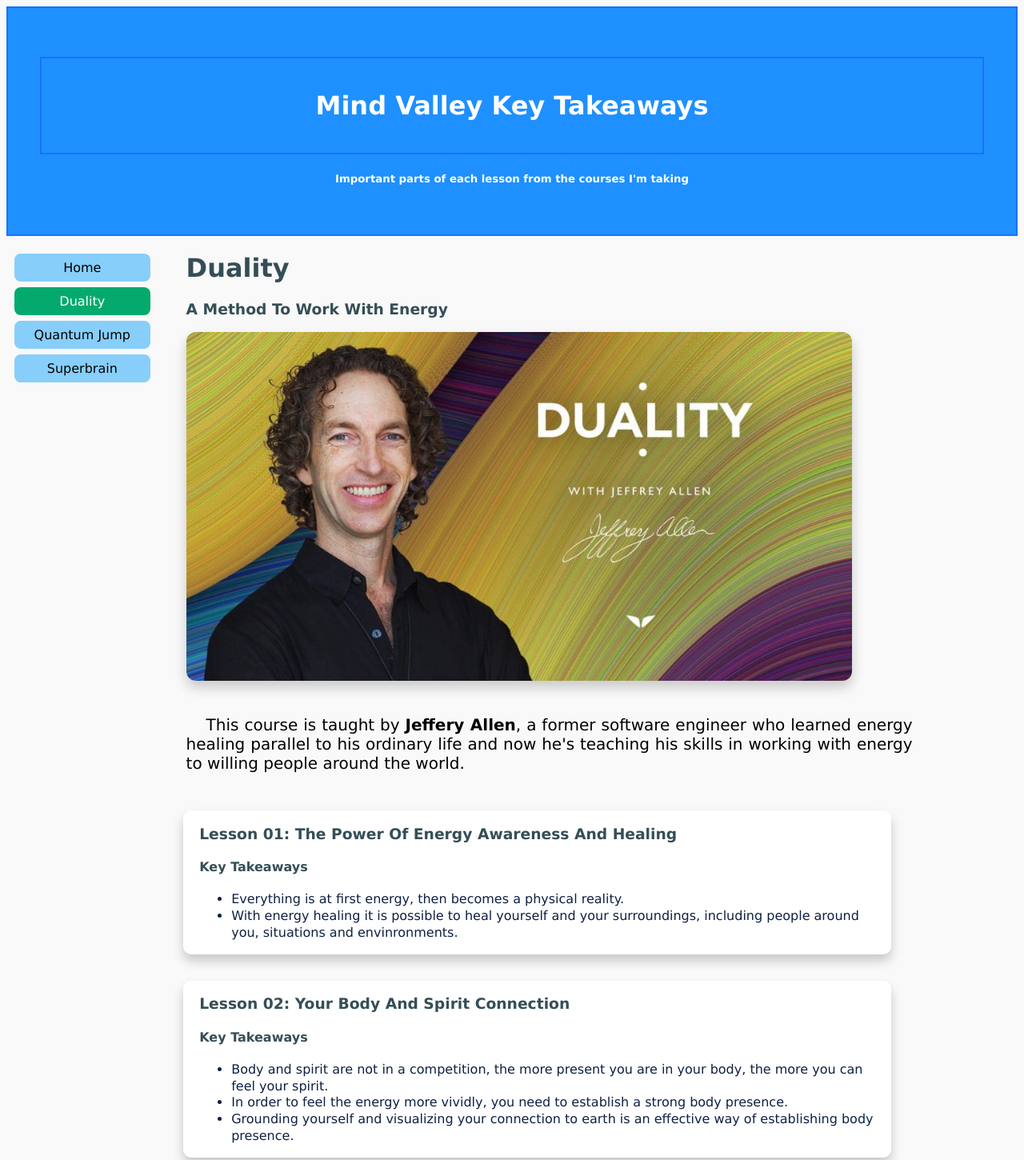
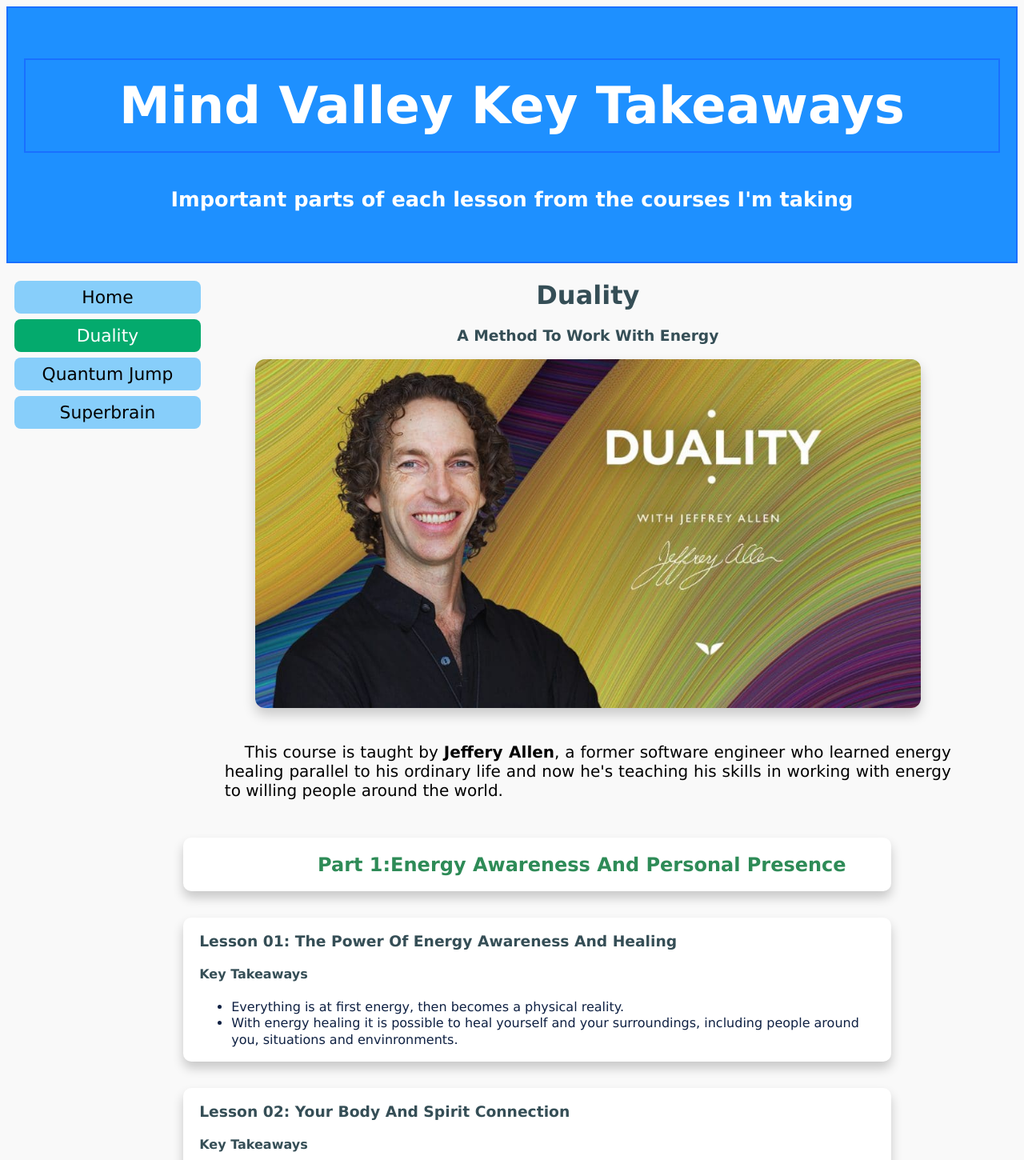
Before and after one commit to Dollarage/Mindvalley-Quests, a plain HTML site: page Duality.html in a window 1280 px wide. Shown: the top 1450 px of the page at 80% size. Drawn offline with Linux system fonts and the light colour scheme.

Commit message:
changed some css styles. added different sections to the page

```diff
--- a/Duality.html
+++ b/Duality.html
@@ -13,7 +13,7 @@
   <h5>Important parts of each lesson from the courses I'm taking</h5>
 </div>
 
-<div style="overflow:auto">
+  <div style="overflow:auto">
   <div class="menu">
     <a href="index.html">Home</a>
     <a class="active" href="Duality.html">Duality</a>
@@ -26,6 +26,10 @@
     <h3>a method to work with energy</h3>
     <img class="img" src="Duality.jpg"/> <br> <br>
     <p style="font-size: 20px; text-align: justify; text-indent: 25px;">This course is taught by <b>Jeffery Allen</b>, a former software engineer who learned energy healing parallel to his ordinary life and now he's teaching his skills in working with energy to willing people around the world.</p> <br>
+  </div>
+
+  <div class="lesson">
+    <h2>part 1:energy awareness and personal presence</h2>
   </div>
 
   <div class="lesson">
@@ -80,6 +84,10 @@
 
   <div class="lesson">
     <h3>lesson 06: self practice session</h3>
+  </div>
+
+  <div class="lesson">
+  <h2>part2: gain mental and intuitive clarity</h2>
   </div>
 
   <div class="lesson">
@@ -202,6 +210,10 @@
       </div>
 
       <div class="lesson">
+      <h2>part 3: heal your body using energy</h2>
+      </div>
+
+      <div class="lesson">
         <h3>lesson 13: why do we struggle and get sick?</h3>
         <h4>key takeaways</h4>
           <ul>
--- a/MVstyle.css
+++ b/MVstyle.css
@@ -11,22 +11,36 @@ body {
   background-color: #f9f9f9;
 }
 
-.header{
+h2 {
+  margin-left: 17.5%;
+  color: seagreen;
+  display: block;
+}
+
+.header {
   background-color:dodgerblue;
-  padding:40px;
+  padding:20px;
   text-align:center;
   color: white;
   border: 2px solid #1970FF;
+  font-size: 5vw;
 }
+
+.main {
+  text-align: center;
+}
+.header h5 {
+  font-size: 2vw;
+}
+
 .menu {
   float: left;
-  width: 15%;
+  width: 20%;
   text-align: center;
-  position: relative;
+  position: sticky;
   height: 100%;
   padding: 10px;
   margin-top: 5px;
-  margin-right: 15px;
 }
 
 .menu a {
@@ -39,6 +53,9 @@ body {
   text-decoration: none;
   border-radius: 8px;
   transition: background-color 0.3s;
+  overflow: hidden;
+  font-size: 1.7vw;
+  text-align: center;
 }
 
 .menu a:hover:not(.active) {
@@ -164,9 +181,12 @@ div a.active {
   .menu, .main, .right {
     width: 100%;
   }
+  .menu a {
+    font-size: 4vw;
+  }
   .img {width: 100%;
   }
-  .lesson {
+  .lesson, h2 {
     width: 90%;
     padding: 0 20px;
     margin-left: 5%;
```
